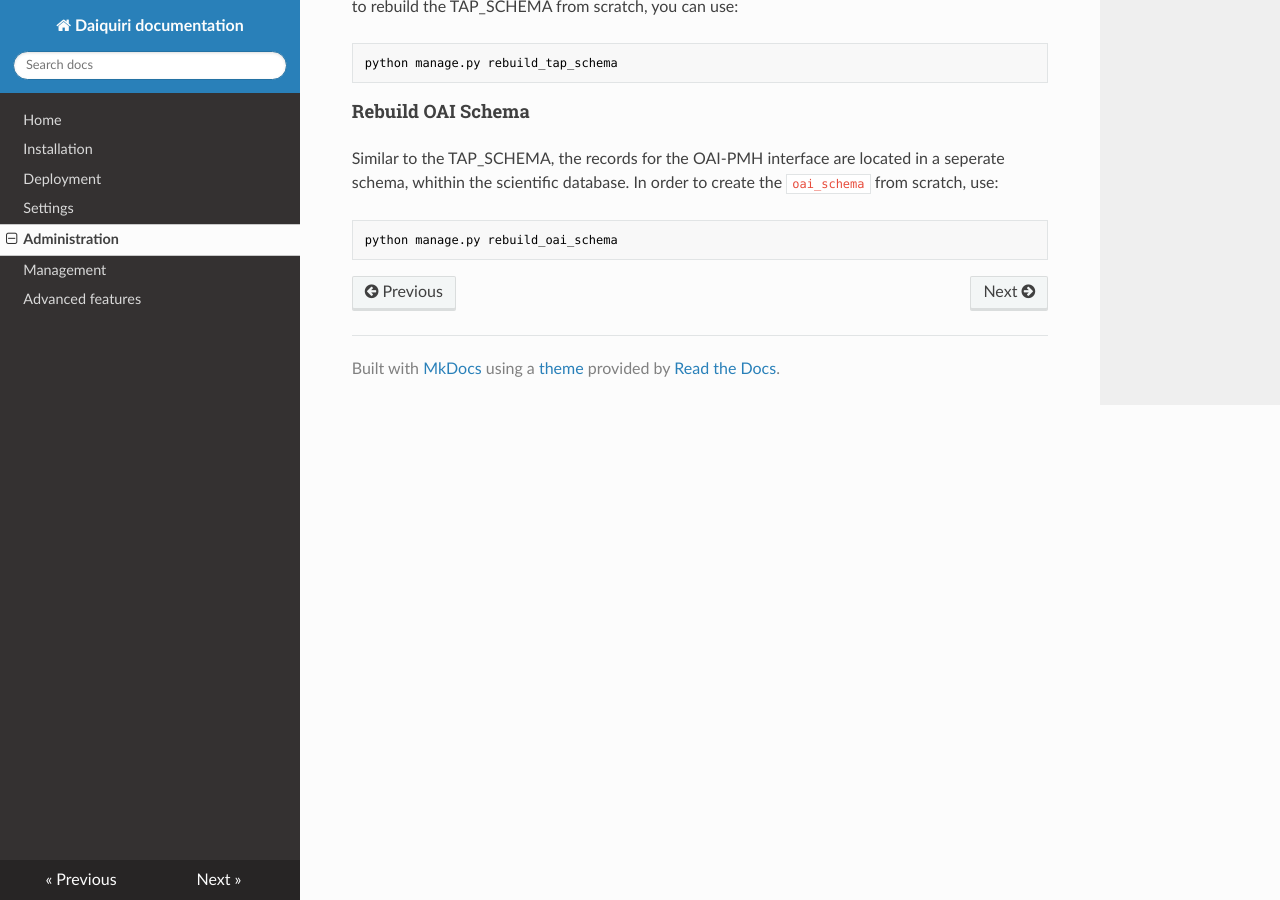
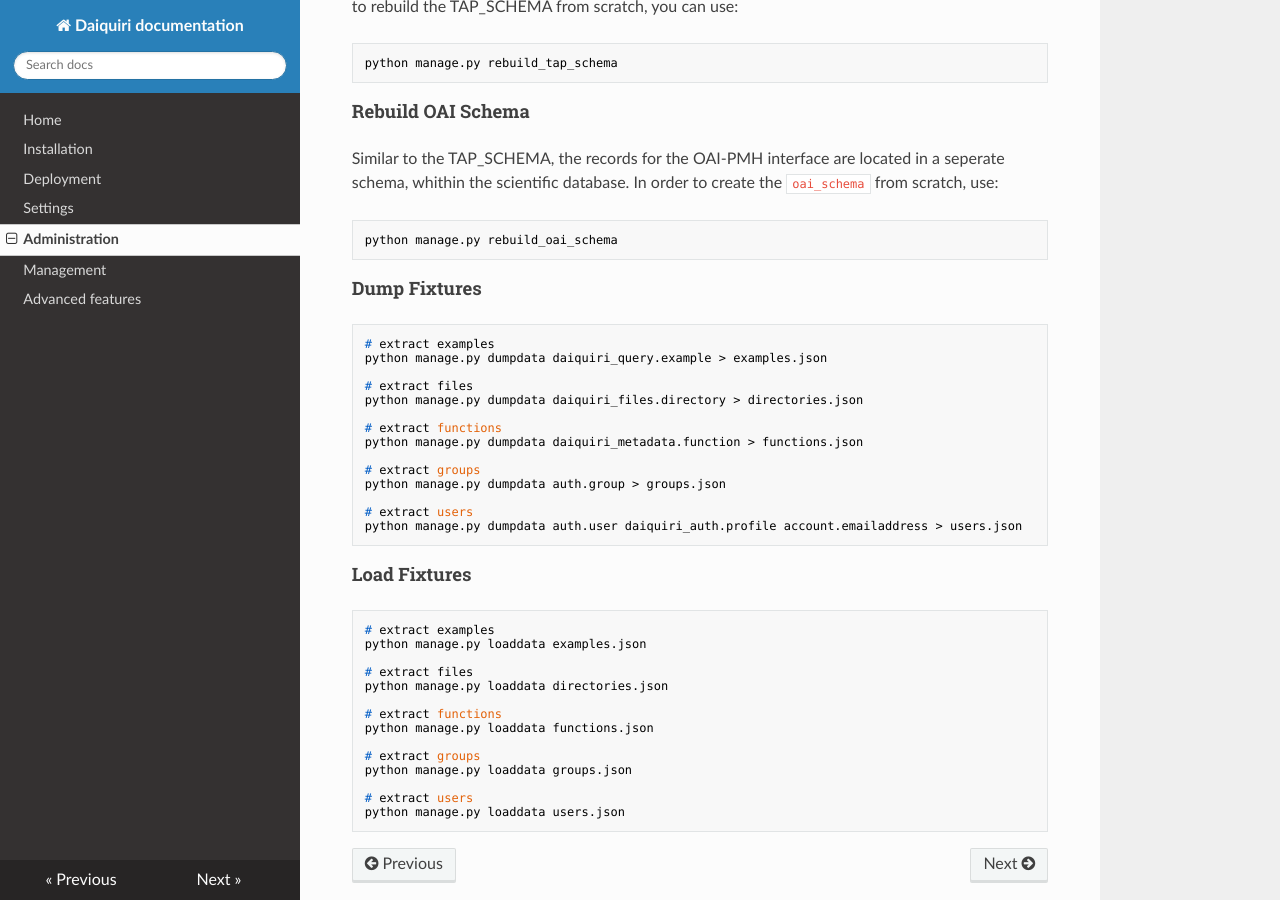
Before and after one commit to django-daiquiri/docs, an MkDocs documentation site: the page built from docs/administration.md, in a window 1280 px wide and 900 px high, scrolled down 1941 px. Built offline with MkDocs 1.6.1, drawn with Linux system fonts in a browser that asks for light colours; nearby versions of some CDN libraries.

Commit message:
Update administration.md
Added docu how to dump and load daiquiri specific fixtures

````diff
--- a/docs/administration.md
+++ b/docs/administration.md
@@ -84,3 +84,41 @@ Similar to the TAP_SCHEMA, the records for the OAI-PMH interface are located in
 ```bash
 python manage.py rebuild_oai_schema
 ```
+
+#### Dump Fixtures
+
+```
+# extract examples
+python manage.py dumpdata daiquiri_query.example > examples.json
+
+# extract files
+python manage.py dumpdata daiquiri_files.directory > directories.json
+
+# extract functions
+python manage.py dumpdata daiquiri_metadata.function > functions.json
+
+# extract groups
+python manage.py dumpdata auth.group > groups.json
+
+# extract users
+python manage.py dumpdata auth.user daiquiri_auth.profile account.emailaddress > users.json
+```
+
+#### Load Fixtures
+
+```
+# extract examples
+python manage.py loaddata examples.json
+
+# extract files
+python manage.py loaddata directories.json
+
+# extract functions
+python manage.py loaddata functions.json
+
+# extract groups
+python manage.py loaddata groups.json
+
+# extract users
+python manage.py loaddata users.json
+```
````
